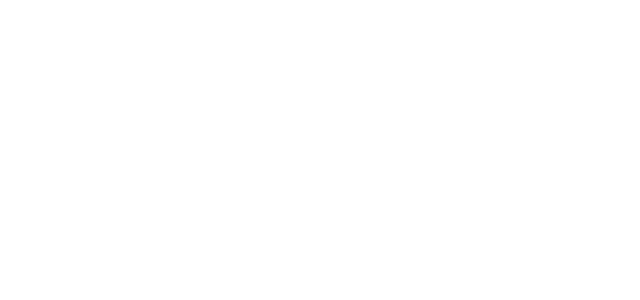
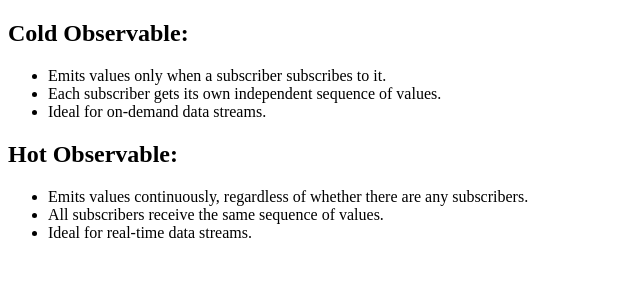
Before and after one commit to srbalakkl/Angular-RxJs, an Angular app: page /hot_cold in a window 1280 px wide. Before the commit this address led to /. Shown: the top 300 px of the page, without its empty margins (0-640 px from the left). Built offline with nearby package versions, Linux system fonts and the light colour scheme.

Commit message:
NEW:Hot and Cold observable with auto destroying

```diff
--- /dev/null
+++ b/src/app/hot-and-cold-observables/hot-and-cold-observables.component.html
@@ -0,0 +1,13 @@
+<h2>Cold Observable:</h2>
+<ul>
+  <li>Emits values only when a subscriber subscribes to it.</li>
+  <li>Each subscriber gets its own independent sequence of values.</li>
+  <li>Ideal for on-demand data streams.</li>
+</ul>
+
+<h2>Hot Observable:</h2>
+<ul>
+  <li>Emits values continuously, regardless of whether there are any subscribers.</li>
+  <li>All subscribers receive the same sequence of values.</li>
+  <li>Ideal for real-time data streams.</li>
+</ul>
--- /dev/null
+++ b/src/app/hot-and-cold-observables/hot-and-cold-observables.component.ts
@@ -0,0 +1,51 @@
+import {Component, DestroyRef, inject, OnDestroy, OnInit} from '@angular/core';
+import {interval, share} from "rxjs";
+import {takeUntilDestroyed} from "@angular/core/rxjs-interop";
+
+@Component({
+  selector: 'app-hot-and-cold-observables',
+  standalone: true,
+  imports: [],
+  templateUrl: './hot-and-cold-observables.component.html',
+  styleUrl: './hot-and-cold-observables.component.sass'
+})
+export class HotAndColdObservablesComponent implements OnInit,OnDestroy {
+  private destroyRef = inject(DestroyRef);
+  ngOnInit(): void {
+    this.coldObservable();
+    this.hotObservable();
+  }
+
+  coldObservable() {
+    const coldObservable$ = interval(1000); // Emits numbers every second
+
+// First subscription
+    const subscription1 = coldObservable$.subscribe(value => console.log('First:', value));
+
+// Second subscription (after 5 seconds)
+    setTimeout(() => {
+      const subscription2 = coldObservable$.subscribe(value => console.log('Second:', value));
+    }, 5000);
+  }
+
+  hotObservable() {
+    const hotObservable = interval(1000).pipe(share()); // Share the source with multiple subscribers
+//      share() operator to convert it into a hot observable.
+//     Returns a new Observable that multicasts (shares) the original Observable
+//      The share() operator is useful when you need to prevent repeated API calls or costly operations executed by Observables.
+
+
+// First subscription
+    const subscription1 = hotObservable.pipe(takeUntilDestroyed(this.destroyRef)).subscribe(value => console.log('First:', value));
+// takeUntilDestroyed(this.destroyRef) will work form @angular/code 16 above to unsubscribe the subscription when the component is destroyed.
+// Second subscription (after 5 seconds)
+    setTimeout(() => {
+      const subscription2 = hotObservable.subscribe(value => console.log('Second:', value));
+    }, 5000);
+  }
+
+  ngOnDestroy(): void {
+
+  }
+
+}
--- a/src/app/rxjs-tutor/rxjs-tutor.component.html
+++ b/src/app/rxjs-tutor/rxjs-tutor.component.html
@@ -25,4 +25,5 @@
   <li><a href="" (click)="false" [routerLink]="['/replaySubject']">replaySubject</a></li>
   <li><a href="" (click)="false" [routerLink]="['/asyncSubject']">asyncSubject</a></li>
   <li><a href="" (click)="false" [routerLink]="['/takeWhile']">takeWhile operator</a></li>
+  <li><a href="" (click)="false" [routerLink]="['/hot_cold']">Hot and cold observable</a></li>
 </ol>
```
Also changed, not shown: src/app/app-routing.module.ts (+15 -13 lines), src/app/hot-and-cold-observables/hot-and-cold-observables.component.sass (added).
